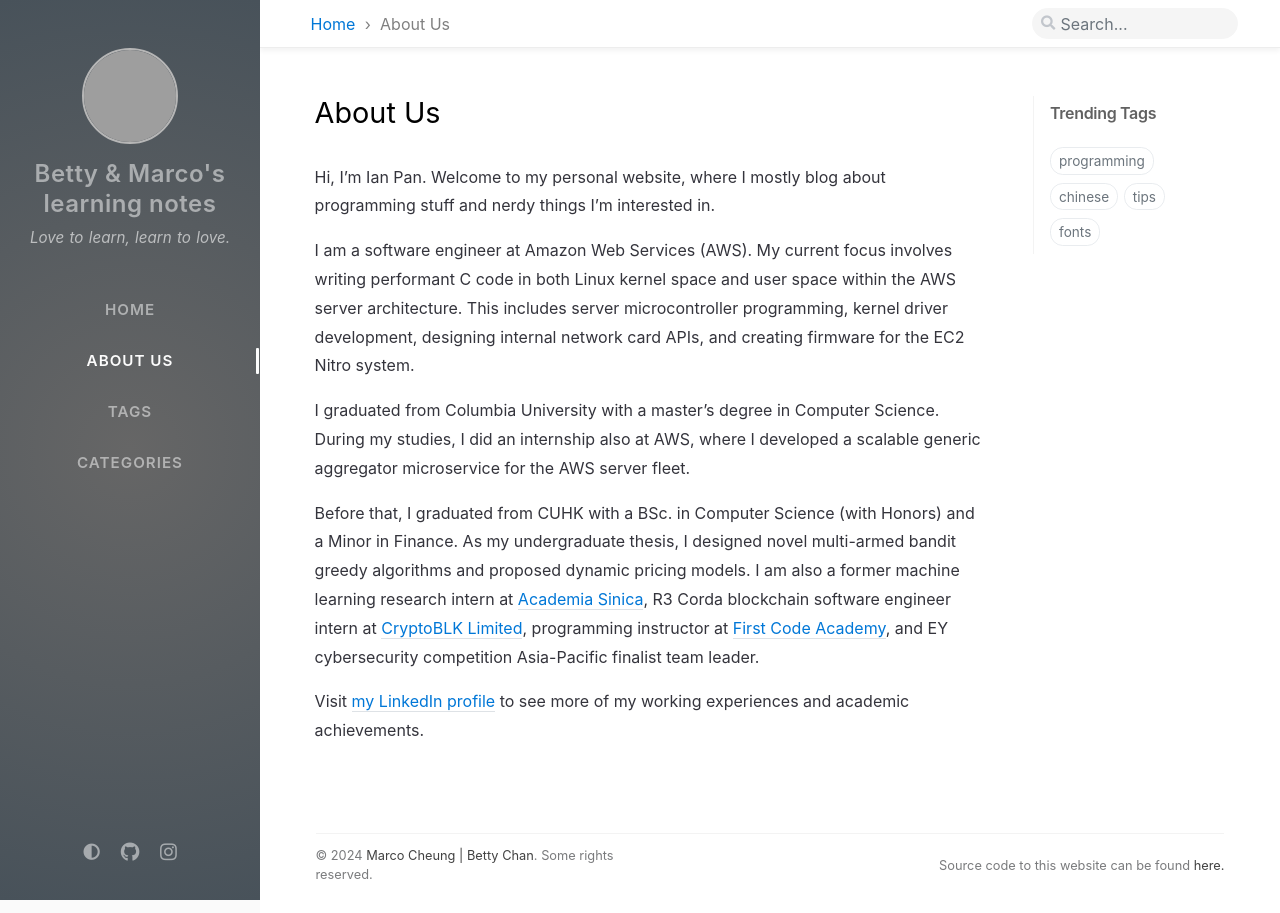
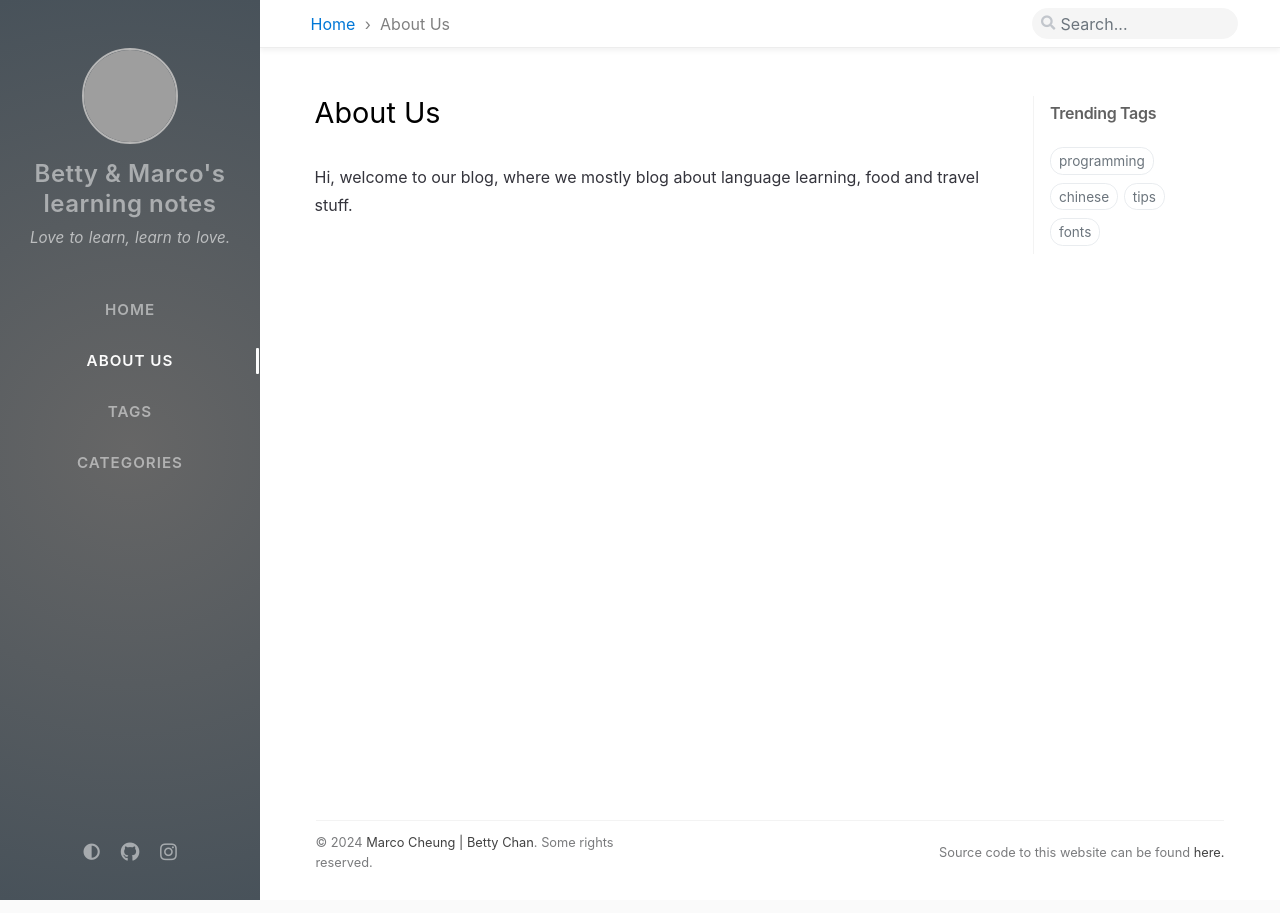
Before and after one commit to marco-cheung/marco-cheung.github.io, a Jekyll site: the page built from _tabs/about.md, in a window 1280 px wide. Built offline with Jekyll 4.4.1, drawn with Linux system fonts in a browser that asks for light colours; nearby versions of some CDN libraries; comment, search, counter and statistics services are not loaded; grey boxes are pictures that could not be loaded.

Commit message:
Update about.md content

```diff
--- a/_tabs/about.md
+++ b/_tabs/about.md
@@ -4,22 +4,4 @@ icon: fas fa-info
 order: 1
 ---
 
-Hi, I'm Ian Pan. Welcome to my personal website, where I mostly blog
-about programming stuff and nerdy things I'm interested in.
-
-I am a software engineer at Amazon Web Services (AWS). My current focus involves writing performant C code in both Linux kernel space and user space within the AWS server architecture. This includes server microcontroller programming, kernel driver development, designing internal network card APIs, and creating firmware for the EC2 Nitro system.
-
-I graduated from Columbia University with a master's degree in Computer Science. During my studies, I did an internship also at AWS, where I developed a scalable generic aggregator microservice for the AWS server fleet.
-
-Before that, I graduated from CUHK with a BSc. in Computer Science (with
-Honors) and a Minor in Finance. As my undergraduate thesis, I designed
-novel multi-armed bandit greedy algorithms and proposed dynamic
-pricing models. I am also a former machine learning research intern at
-[Academia Sinica](https://en.wikipedia.org/wiki/Academia_Sinica), R3
-Corda blockchain software engineer intern at [CryptoBLK
-Limited](https://www.cryptoblk.io/home), programming instructor at
-[First Code Academy](https://www.firstcodeacademy.com/), and EY
-cybersecurity competition Asia-Pacific finalist team leader.
-
-Visit [my LinkedIn profile](https://www.linkedin.com/in/ianyepan/) to
-see more of my working experiences and academic achievements.
+Hi, welcome to our blog, where we mostly blog about language learning, food and travel stuff.
```
